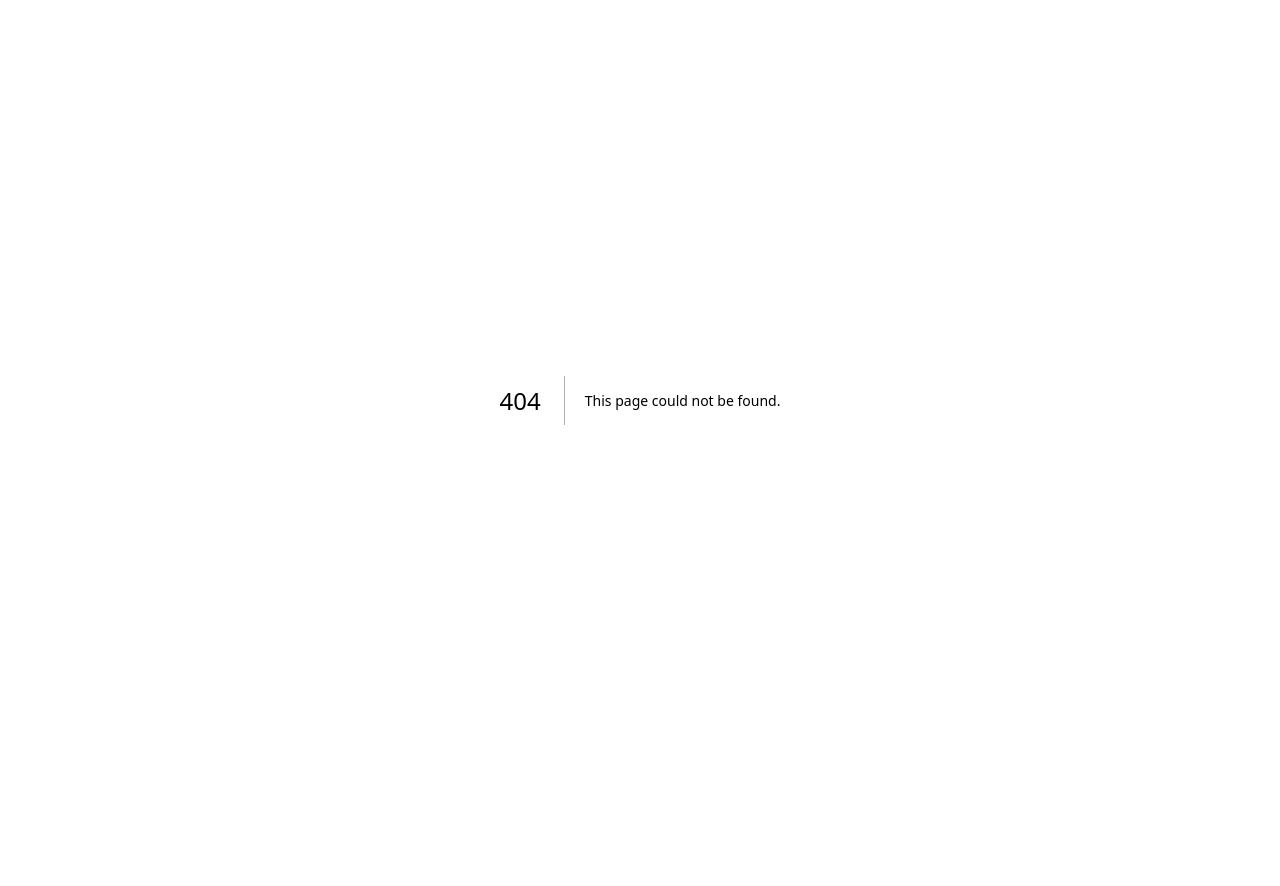
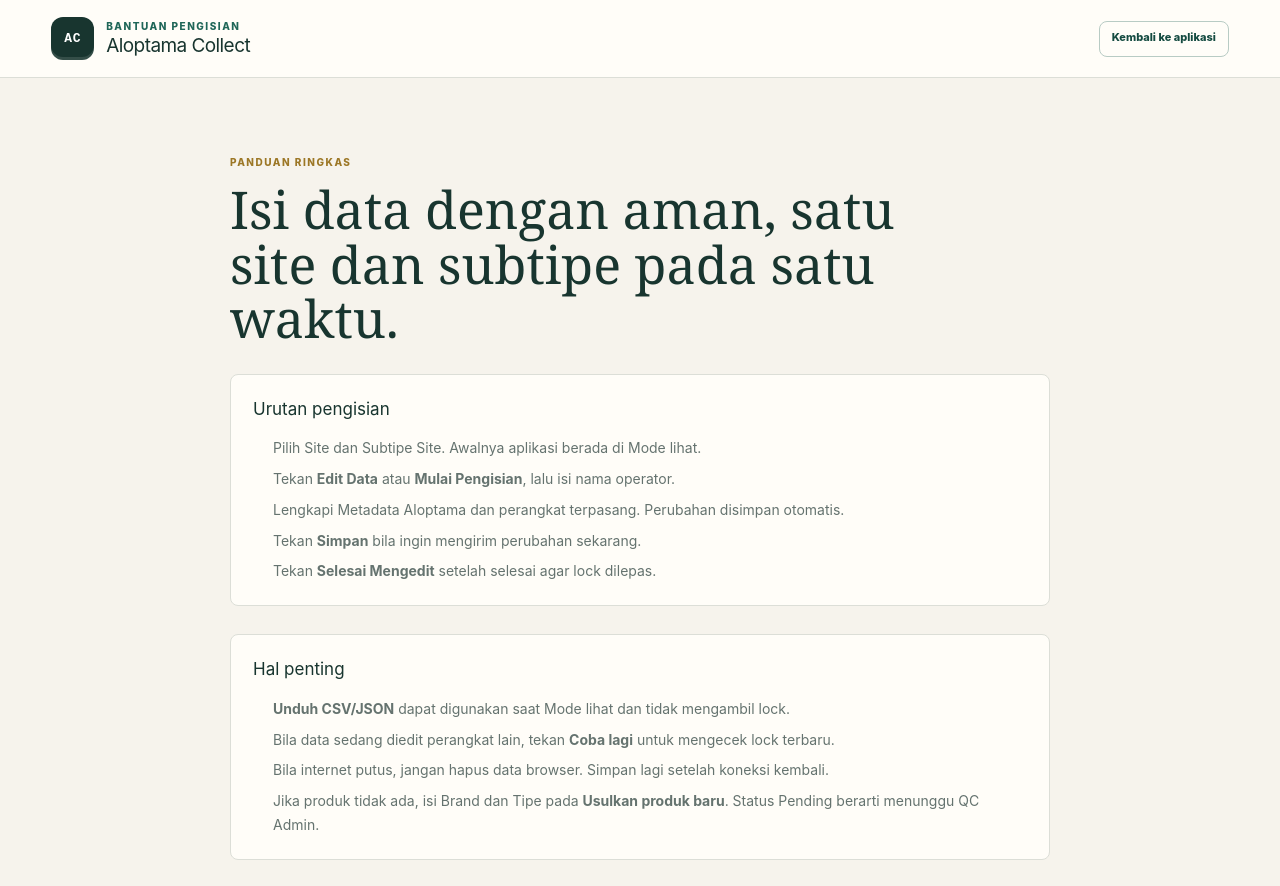
Before and after one commit to azkahariz/web, a Next.js app: page /panduan in a window 1280 px wide. Before the commit this address had no page. Shown: the top 886 px of the page. Before the commit the page ends 800 px from the top, so only its background shows below. Built offline with nearby package versions, Linux system fonts and the light colour scheme.

Commit message:
docs: expand production user and admin guides

```diff
--- a/app/InventoryApp.tsx
+++ b/app/InventoryApp.tsx
@@ -1,6 +1,7 @@
 "use client";
 
 import { useCallback, useEffect, useMemo, useRef, useState } from "react";
+import Link from "next/link";
 import { useRouter } from "next/navigation";
 import { CONDITION_OPTIONS, MOUNTING_MATERIALS } from "./config/form-options";
 import rawData from "./data.generated.json";
@@ -626,6 +627,7 @@ export default function InventoryApp({
         <div className="account-actions">
           <div className={`local-badge status-${sync.status}`}><span /> {syncLabels[sync.status]}{sync.status === "saved" && savedTime ? ` ${savedTime}` : ""}</div>
           {isAdminEditor && <button className="logout-button" onClick={() => router.push("/admin")}>Dashboard Admin</button>}
+          <Link className="logout-button" href="/panduan">Panduan</Link>
           <button className="logout-button" onClick={logout}>Keluar</button>
         </div>
       </header>
--- a/app/admin/AdminDashboard.tsx
+++ b/app/admin/AdminDashboard.tsx
@@ -301,7 +301,7 @@ export default function AdminDashboard({ username }: { username: string }) {
     <main className="admin-shell">
       <header className="topbar admin-topbar">
         <div className="brand-lockup"><div className="brand-mark">AC</div><div><p className="eyebrow">SUPER ADMIN</p><h1>Aloptama Collect</h1></div></div>
-        <div className="account-actions"><span className="admin-username">{username}</span><button className="logout-button" onClick={logout}>Keluar</button></div>
+        <div className="account-actions"><span className="admin-username">{username}</span><Link className="logout-button" href="/admin/panduan">Panduan Super Admin</Link><button className="logout-button" onClick={logout}>Keluar</button></div>
       </header>
       <div className="admin-layout">
         <nav className="admin-nav" aria-label="Menu admin">
--- /dev/null
+++ b/app/admin/panduan/page.tsx
@@ -0,0 +1,55 @@
+import Link from "next/link";
+import { redirect } from "next/navigation";
+import { createSupabaseServerClient } from "../../lib/supabase/server";
+
+export const metadata = {
+  title: "Panduan Super Admin | Aloptama Collect",
+  description: "Panduan ringkas untuk Super Admin Aloptama Collect.",
+};
+
+export default async function AdminGuidePage() {
+  const supabase = await createSupabaseServerClient();
+  if (!supabase) redirect("/");
+  const { data: userData } = await supabase.auth.getUser();
+  if (!userData.user) redirect("/");
+  const { data: admin } = await supabase.from("super_admins").select("id").eq("auth_user_id", userData.user.id).eq("active", true).maybeSingle();
+  if (!admin) redirect("/");
+
+  return (
+    <main className="guide-shell">
+      <header className="guide-header">
+        <div className="brand-lockup"><div className="brand-mark" aria-hidden="true">AC</div><div><p className="eyebrow">BANTUAN SUPER ADMIN</p><h1>Aloptama Collect</h1></div></div>
+        <Link className="logout-button" href="/admin">Kembali ke Dashboard</Link>
+      </header>
+      <article className="guide-content">
+        <p className="kicker">PANDUAN RINGKAS</p>
+        <h2>Gunakan tindakan admin untuk membantu pengisian, bukan untuk menimpa data tanpa alasan.</h2>
+        <section>
+          <h3>Stasiun dan pengisian</h3>
+          <ul>
+            <li><strong>Buka</strong> dan <strong>Unduh</strong> hanya membaca data, tanpa membuat submission atau lock.</li>
+            <li><strong>Edit sebagai Admin</strong> baru mengambil lock dan dapat mengubah data.</li>
+            <li>Site tanpa submission tetap tampil dari master data dan dapat diunduh sebagai template kosong.</li>
+          </ul>
+        </section>
+        <section>
+          <h3>Tindakan yang berisiko</h3>
+          <ul>
+            <li><strong>Paksa Lepas Lock</strong> menghentikan hak simpan editor aktif. Gunakan hanya setelah menghubungi editor bila memungkinkan.</li>
+            <li><strong>Ambil Alih sebagai Admin</strong> dapat membuat perubahan editor lain tidak tersimpan. Pastikan alasan dan konfirmasi tindakan.</li>
+            <li><strong>Reset Password</strong> menampilkan password baru sekali saja. Password lama tidak dapat dibaca.</li>
+          </ul>
+        </section>
+        <section>
+          <h3>QC Produk</h3>
+          <ul>
+            <li>Approve untuk produk yang benar-benar baru.</li>
+            <li>Merge untuk variasi penulisan produk yang sudah ada.</li>
+            <li>Reject harus memakai alasan. Raw input pengguna tetap tersimpan.</li>
+          </ul>
+        </section>
+        <p className="guide-more">Gunakan dokumen lengkap di repository: <strong>docs/PANDUAN-SUPER-ADMIN.md</strong> dan <strong>docs/SOP-PERUBAHAN-PRODUCTION.md</strong>.</p>
+      </article>
+    </main>
+  );
+}
--- a/app/globals.css
+++ b/app/globals.css
@@ -113,6 +113,16 @@ button { color: inherit; }
 .floating-auth-error { position: fixed; left: 50%; bottom: 18px; width: min(430px, calc(100% - 36px)); transform: translateX(-50%); padding: 11px 14px; border: 1px solid #e0c8c4; border-radius: 8px; background: #fff; text-align: center; }
 .config-panel h1 { margin: 0; font: 500 28px/1.2 Georgia, serif; }
 .config-panel p, .loading-copy { color: var(--muted); line-height: 1.6; }
+.guide-shell { min-height: 100vh; background: var(--paper); }
+.guide-header { min-height: 78px; padding: 16px clamp(20px, 4vw, 64px); display: flex; align-items: center; justify-content: space-between; gap: 18px; border-bottom: 1px solid var(--line); background: var(--surface); }
+.guide-content { width: min(820px, calc(100% - 36px)); margin: 0 auto; padding: clamp(42px, 7vw, 78px) 0; }
+.guide-content h2 { max-width: 760px; margin: 0; font: 500 clamp(32px, 5vw, 52px)/1.05 Georgia, serif; letter-spacing: 0; }
+.guide-content section { margin-top: 28px; padding: 22px; border: 1px solid var(--line); border-radius: 8px; background: var(--surface); }
+.guide-content h3 { margin: 0; font-size: 17px; }
+.guide-content ol, .guide-content ul { margin: 14px 0 0; padding-left: 20px; color: var(--muted); font-size: 14px; line-height: 1.7; }
+.guide-content li + li { margin-top: 7px; }
+.guide-more { margin: 26px 0 0; color: var(--muted); font-size: 13px; line-height: 1.65; }
+.guide-more a { color: var(--green-deep); font-weight: 800; }
 .panel-heading { display: flex; gap: 13px; align-items: center; padding-bottom: 22px; border-bottom: 1px solid var(--line); }
 .panel-heading h3, .inventory-head h3, .drawer-head h3 { margin: 3px 0 0; font-size: 21px; letter-spacing: -.025em; }
 .step-number { width: 38px; height: 38px; border: 1px solid #b8cec6; border-radius: 50%; display: grid; place-items: center; font: 700 13px/1 Georgia, serif; color: var(--green); }
@@ -385,6 +395,9 @@ select:disabled { color: #9aa39f; background: #f2f2ee; cursor: not-allowed; }
 
 @media (max-width: 620px) {
   .topbar { min-height: 66px; padding: 12px 16px; }
+  .guide-header { min-height: 66px; padding: 12px 16px; }
+  .guide-header .logout-button { width: auto; }
+  .guide-content { width: min(100% - 28px, 820px); }
   .brand-mark { width: 38px; height: 38px; }
   .local-badge { font-size: 0; }
   .local-badge span { width: 9px; height: 9px; }
--- /dev/null
+++ b/app/panduan/page.tsx
@@ -0,0 +1,49 @@
+import Link from "next/link";
+
+export const metadata = {
+  title: "Panduan | Aloptama Collect",
+  description: "Panduan ringkas pengisian Aloptama Collect.",
+};
+
+export default function StationGuidePage() {
+  return (
+    <main className="guide-shell">
+      <header className="guide-header">
+        <div className="brand-lockup"><div className="brand-mark" aria-hidden="true">AC</div><div><p className="eyebrow">BANTUAN PENGISIAN</p><h1>Aloptama Collect</h1></div></div>
+        <Link className="logout-button" href="/">Kembali ke aplikasi</Link>
+      </header>
+      <article className="guide-content">
+        <p className="kicker">PANDUAN RINGKAS</p>
+        <h2>Isi data dengan aman, satu site dan subtipe pada satu waktu.</h2>
+        <section>
+          <h3>Urutan pengisian</h3>
+          <ol>
+            <li>Pilih Site dan Subtipe Site. Awalnya aplikasi berada di Mode lihat.</li>
+            <li>Tekan <strong>Edit Data</strong> atau <strong>Mulai Pengisian</strong>, lalu isi nama operator.</li>
+            <li>Lengkapi Metadata Aloptama dan perangkat terpasang. Perubahan disimpan otomatis.</li>
+            <li>Tekan <strong>Simpan</strong> bila ingin mengirim perubahan sekarang.</li>
+            <li>Tekan <strong>Selesai Mengedit</strong> setelah selesai agar lock dilepas.</li>
+          </ol>
+        </section>
+        <section>
+          <h3>Hal penting</h3>
+          <ul>
+            <li><strong>Unduh CSV/JSON</strong> dapat digunakan saat Mode lihat dan tidak mengambil lock.</li>
+            <li>Bila data sedang diedit perangkat lain, tekan <strong>Coba lagi</strong> untuk mengecek lock terbaru.</li>
+            <li>Bila internet putus, jangan hapus data browser. Simpan lagi setelah koneksi kembali.</li>
+            <li>Jika produk tidak ada, isi Brand dan Tipe pada <strong>Usulkan produk baru</strong>. Status Pending berarti menunggu QC Admin.</li>
+          </ul>
+        </section>
+        <section>
+          <h3>Jangan dilakukan</h3>
+          <ul>
+            <li>Jangan memakai satu draf secara bersamaan pada beberapa perangkat.</li>
+            <li>Jangan menutup pengisian tanpa mencoba <strong>Selesai Mengedit</strong>.</li>
+            <li>Jangan menghapus data browser saat status menunjukkan tersimpan lokal atau ada konflik versi.</li>
+          </ul>
+        </section>
+        <p className="guide-more">Panduan lengkap tersedia pada dokumen <strong>PANDUAN-PENGGUNA-STASIUN.md</strong> di repository project. Hubungi Super Admin bila Site atau Subtipe yang tersedia tidak sesuai.</p>
+      </article>
+    </main>
+  );
+}
```
Also changed, not shown: 19 other files (tests, documents, lock files or other folders).
